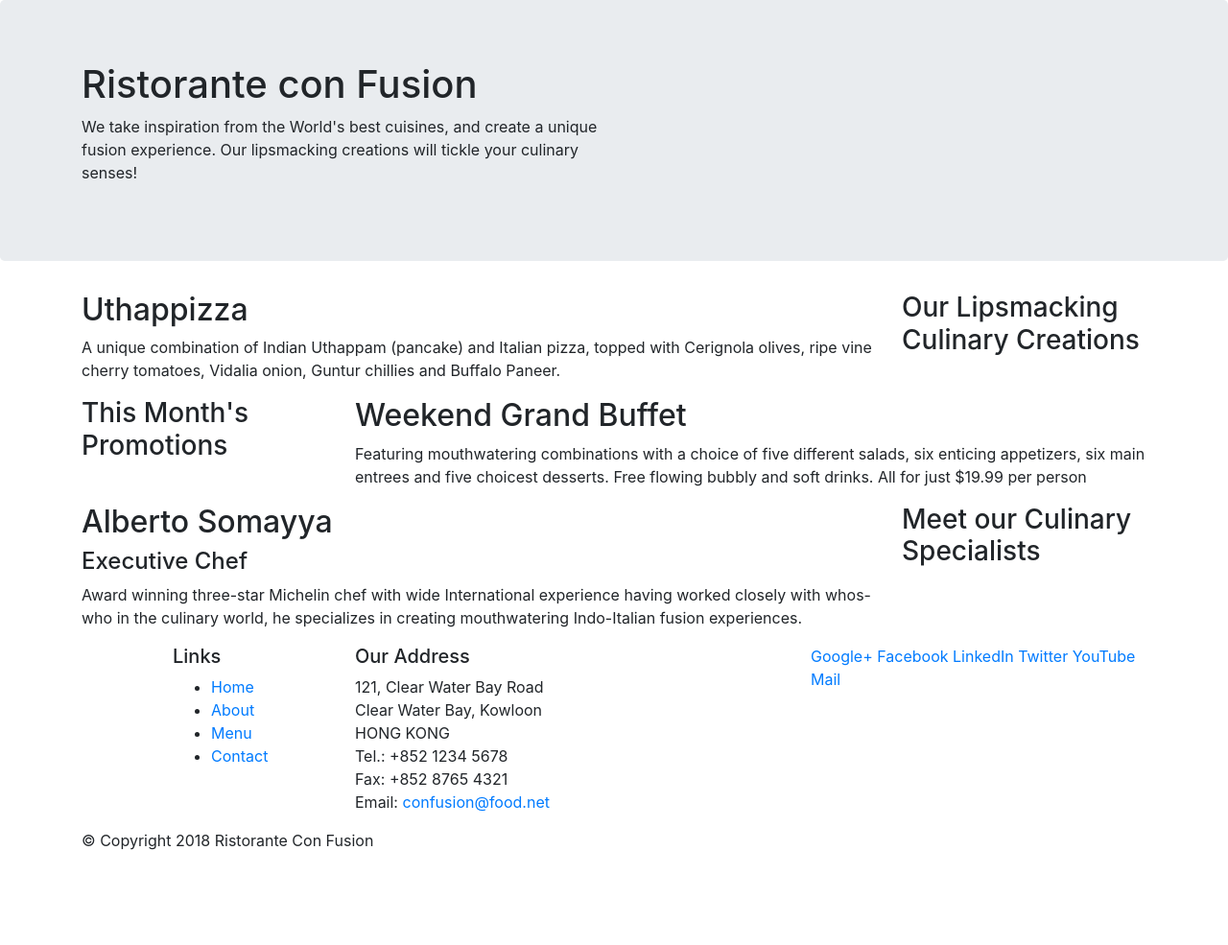
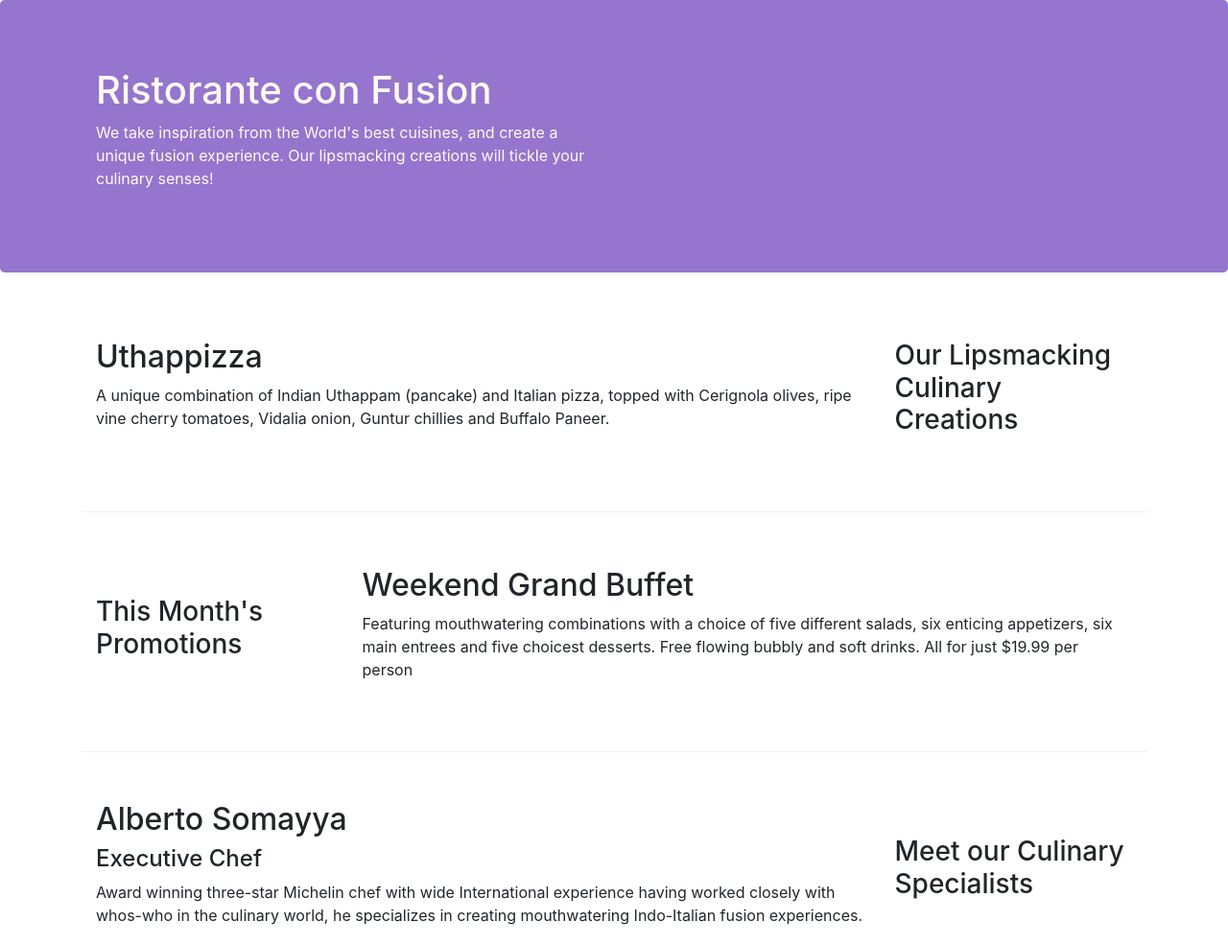
Before and after one commit to ps-priyanshi/learnersproject, a website: page index.html in a window 1280 px wide. Shown: the top 985 px of the page at 96% size. Before the commit the page ends 904 px from the top, so only its background shows below. Drawn offline with nearby package versions, Linux system fonts and the light colour scheme.

Commit message:
Grid Part 2

```diff
--- /dev/null
+++ b/css/styles.css
@@ -0,0 +1,30 @@
+.row-header {
+    margin: 0px auto;
+    padding: 0px auto;
+}
+
+.row-content {
+    margin: 0px auto;
+    padding: 35px 0px 35px 0px;
+    border-bottom: 1px ridge;
+    min-height: 250px;
+}
+
+.footer {
+    background-color: #d1c4e9;
+    margin: 0px auto;
+    padding: 20px 0px 20px 0px;
+}
+
+.jumbotron {
+    padding: 70px 30px 70px 30px;
+    margin: 0px auto;
+    background: #9575cd;
+    color: floralwhite;
+}
+
+.address {
+    margin: 0px;
+    color: #0f0f0f;
+    font-size: 80%;
+}
--- a/index.html
+++ b/index.html
@@ -10,6 +10,7 @@
 
      <!-- Bootstrap CSS -->
      <link rel="stylesheet" href="node_modules/bootstrap/dist/css/bootstrap.min.css">
+     <link rel="stylesheet" href="css/styles.css">
 
     <title>Ristorante Con Fusion</title>
 </head>
@@ -18,7 +19,7 @@
 
     <header class="jumbotron">
         <div class="container">
-            <div class="row">
+            <div class="row row-header">
                 <div class="col-12 col-sm-6">
                     <h1>Ristorante con Fusion</h1>
                     <p>We take inspiration from the World's best cuisines, and create a unique fusion experience. Our lipsmacking creations will tickle your culinary senses!</p>
@@ -30,7 +31,7 @@
     </header>
 
     <div class="container">
-        <div class="row">
+        <div class="row row-content align-items-center">
             <div class="col-12 col-sm-4 order-sm-last col-md-3">
                 <h3>Our Lipsmacking Culinary Creations</h3>
             </div>
@@ -41,7 +42,7 @@
         </div>
 
 
-        <div class="row">
+        <div class="row row-content align-items-center">
             <div class="col-12 col-sm-4 col-md-3">
                 <h3>This Month's Promotions</h3>
             </div>
@@ -51,7 +52,7 @@
             </div>
         </div>
 
-        <div class="row">
+        <div class="row row-content align-items-center">
             <div class="col-12 col-sm-4 order-sm-last col-md-3">
                 <h3>Meet our Culinary Specialists</h3>
             </div>
@@ -63,19 +64,19 @@
         </div>
     </div>
 
-    <footer>
+    <footer class="footer">
         <div class="container">
             <div class="row">
                 <div class="col-4 offset-1 col-sm-2">
                     <h5>Links</h5>
-                    <ul>
+                    <ul class="list-unstyled">
                         <li><a href="#">Home</a></li>
                         <li><a href="#">About</a></li>
                         <li><a href="#">Menu</a></li>
                         <li><a href="#">Contact</a></li>
                     </ul>
                 </div>
-                <div class="col-7 col-sm-5">
+                <div class="col-7 col-sm-5 address">
                     <h5>Our Address</h5>
                     <address>
 		              121, Clear Water Bay Road<br>
@@ -86,8 +87,8 @@
 		              Email: <a href="mailto:confusion@food.net">confusion@food.net</a>
 		           </address>
                 </div>
-                <div class="col-12 col-sm-4">
-                    <div>
+                <div class="col-12 col-sm-4 align-self-center">
+                    <div class="text-center">
                         <a href="http://google.com/+">Google+</a>
                         <a href="http://www.facebook.com/profile.php?id=">Facebook</a>
                         <a href="http://www.linkedin.com/in/">LinkedIn</a>
@@ -97,7 +98,7 @@
                     </div>
                 </div>
            </div>
-           <div class="row">
+           <div class="row justify-content-center">
                 <div class="col-auto">
                     <p>© Copyright 2018 Ristorante Con Fusion</p>
                 </div>
```
